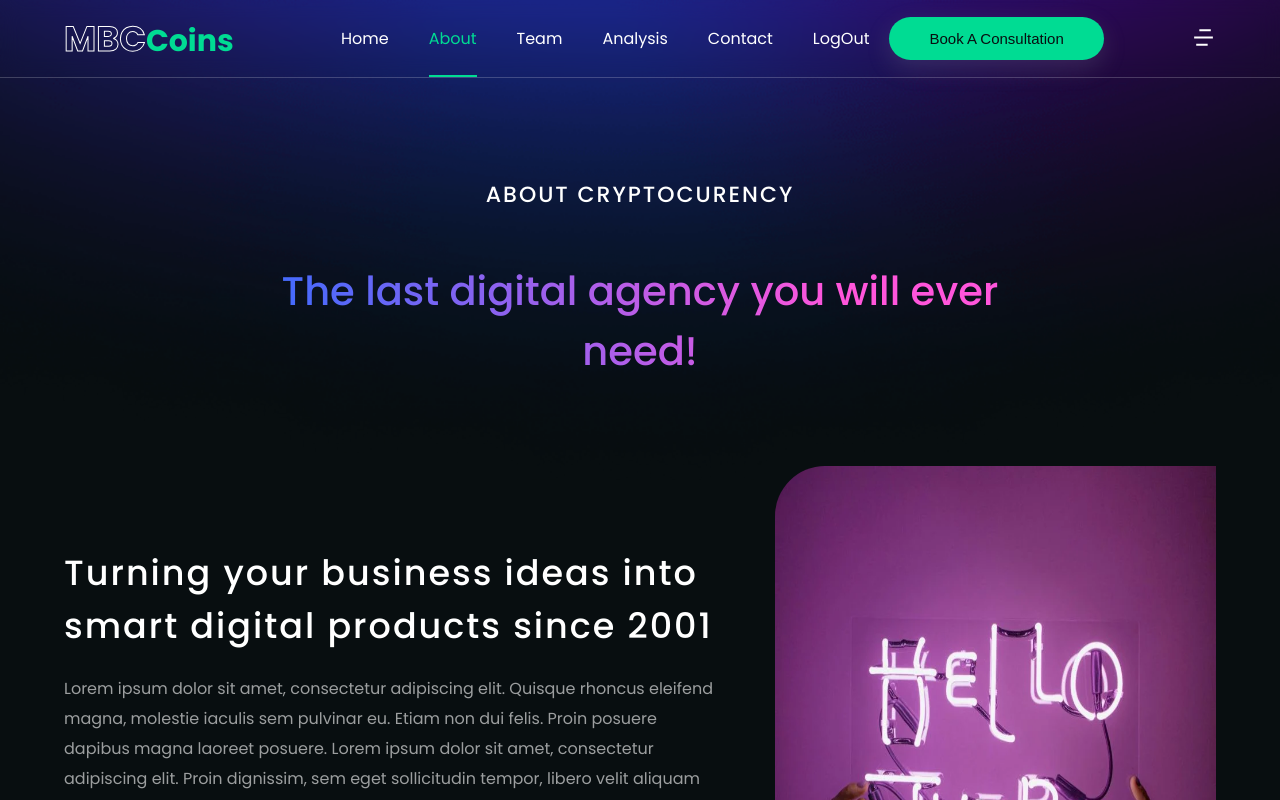
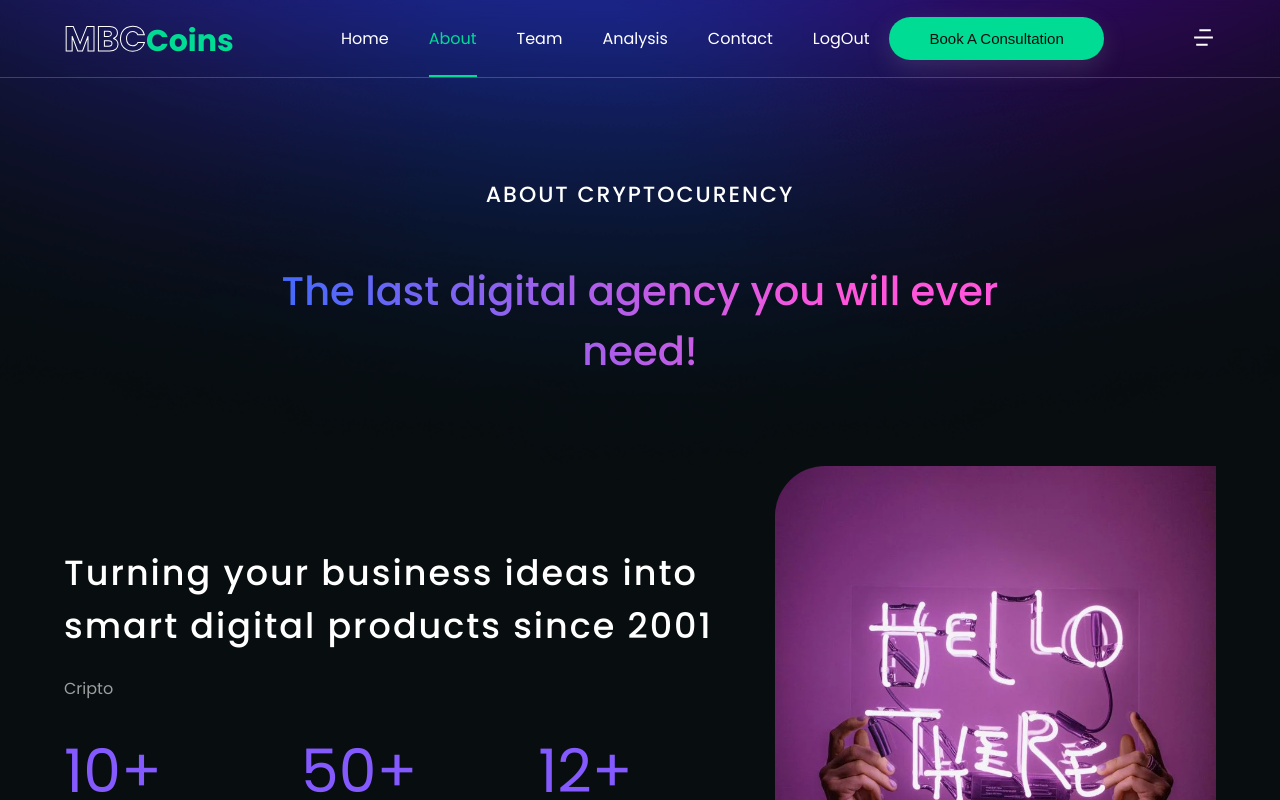
Before and after one commit to sunil9813/Creative-Agency-UI-Next-JS-, a Next.js app: page /about in a window 1280 px wide. Shown: the top 800 px of the page. Built offline with nearby package versions, Linux system fonts and the light colour scheme.

Commit message:
nyoba-nyoba

```diff
--- a/sections/About.js
+++ b/sections/About.js
@@ -17,7 +17,7 @@ const About = () => {
           <div className='content flex1'>
             <div className='left w-60 py'>
               <TitleSm title='Turning your business ideas into smart digital products since 2001' />
-              <p className='desc-p'>Lorem ipsum dolor sit amet, consectetur adipiscing elit. Quisque rhoncus eleifend magna, molestie iaculis sem pulvinar eu. Etiam non dui felis. Proin posuere dapibus magna laoreet posuere. Lorem ipsum dolor sit amet, consectetur adipiscing elit. Proin dignissim, sem eget sollicitudin tempor, libero velit aliquam enim, vel egestas tortor ante quis sem.</p>
+              <p className='desc-p'> Cripto</p>
               <div className='grid-3'>
                 <div className='box'>
                   <h1 className='indigo'>10+</h1>
```
